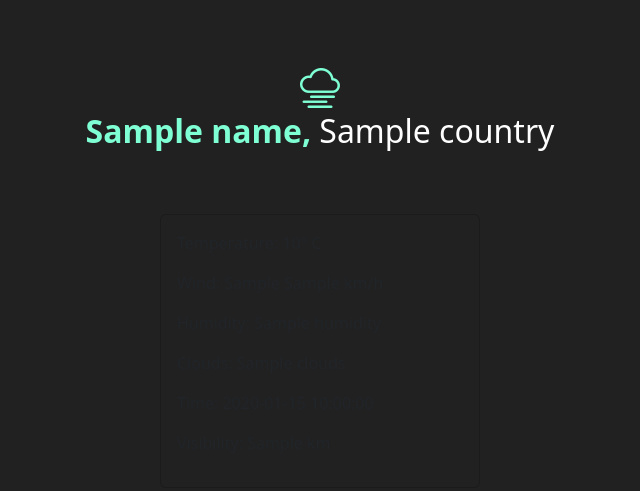
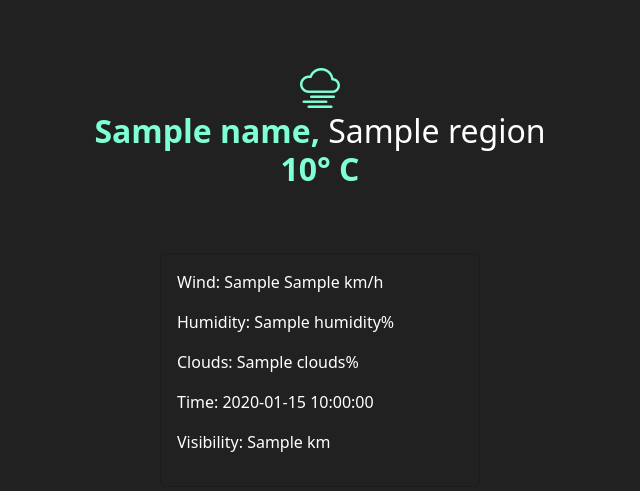
Before and after one commit to swaze1/weatherapp, a Flask app: template templates/city.html in a window 1280 px wide. Shown: the top 491 px of the page, without its empty margins (320-960 px from the left). Run offline with Flask 3, Linux system fonts and the light colour scheme; the template is opened without the code that fills it: most values are stand-ins (such as "Sample title", 1, 10 or a date in 2020).

Commit message:
Minor updates

```diff
--- a/main.py
+++ b/main.py
@@ -14,7 +14,7 @@ def home():
         response = requests.get(url.format(city_name)).json()
 
         name = response['location']['name']
-        country = response['location']['country']
+        region = response['location']['region']
         temp_c = response['current']['temp_c']
         temp_f = response['current']['temp_f']
         wind_speed = response['current']['wind_kph']
@@ -26,7 +26,7 @@ def home():
         time = datetime.now()
 
         return render_template("city.html", name=name,
-        country=country,
+        region=region,
         temp_c=temp_c,
         temp_f=temp_f,
         wind_direction=wind_direction,
--- a/templates/city.html
+++ b/templates/city.html
@@ -12,15 +12,15 @@
   <body style="background-color: #212121">
     <div class="headers" style="margin: 5% auto">
       <h1 class="card-title" style="color:aquamarine; text-align: center;"><i class="bi bi-cloud-haze"></i></h1>
-      <h2 class="card-title" style="text-align: center; color: white"><strong style="color: aquamarine">{{ name }}, </strong>{{ country }}</h2>
+      <h2 class="card-title" style="text-align: center; color: white"><strong style="color: aquamarine">{{ name }}, </strong>{{ region }}</h2>
+      <h2 class="card-title" style="text-align: center; color: white"><strong style="color: aquamarine">{{ temp_c }}° C</strong></h2>
     </div>
 
     <div class="card mx-auto d-block" style="align-items: center; width: 20rem; margin-top: 5% auto; background-color: #212121">
-      <div class="card-body">
-        <p>Temperature: {{ temp_c }}° C</p>
+      <div class="card-body" style="color: white">
         <p>Wind: {{ wind_direction }} {{ wind_speed }} km/h</p>
-        <p>Humidity: {{ humidity }}</p>
-        <p>Clouds: {{ clouds }}</p>
+        <p>Humidity: {{ humidity }}%</p>
+        <p>Clouds: {{ clouds }}%</p>
         <p>Time: {{ time }}</p>
         <p>Visibility: {{ vis_km }} km</p>
       </div>
```
